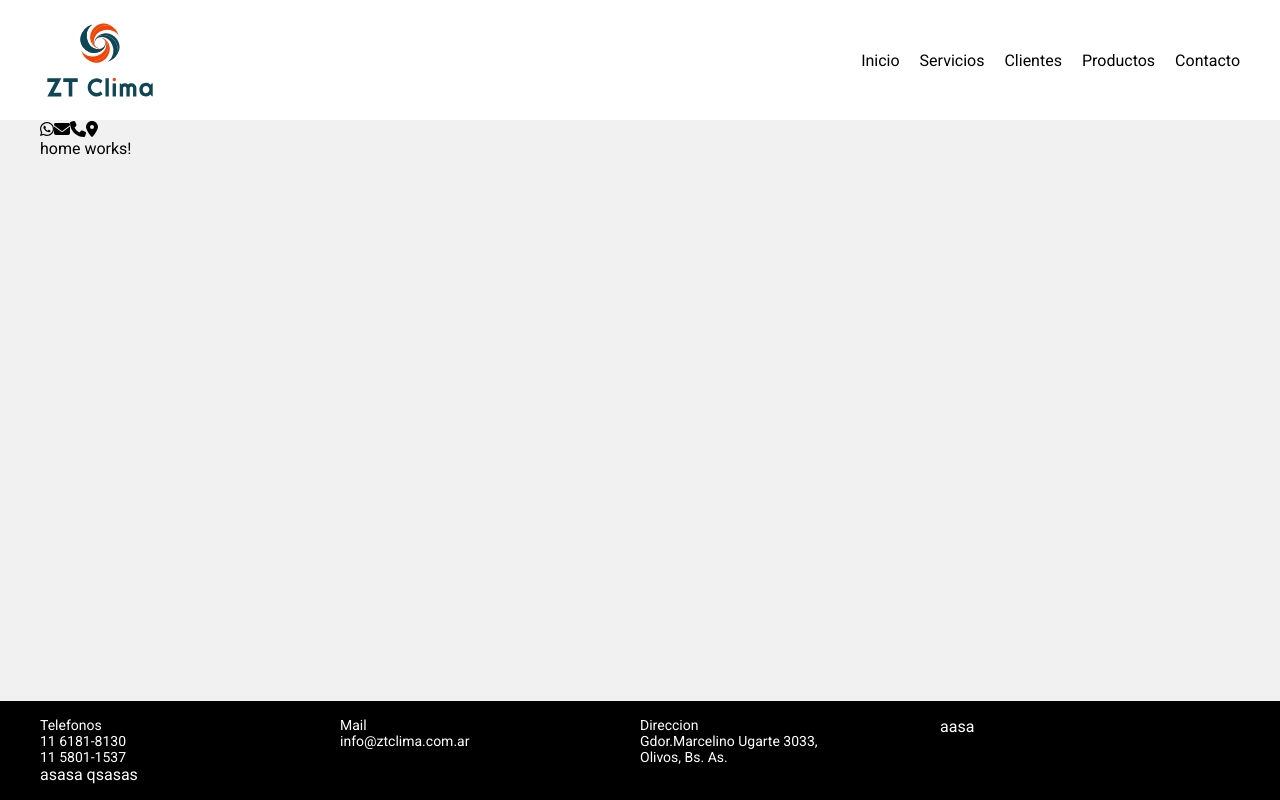
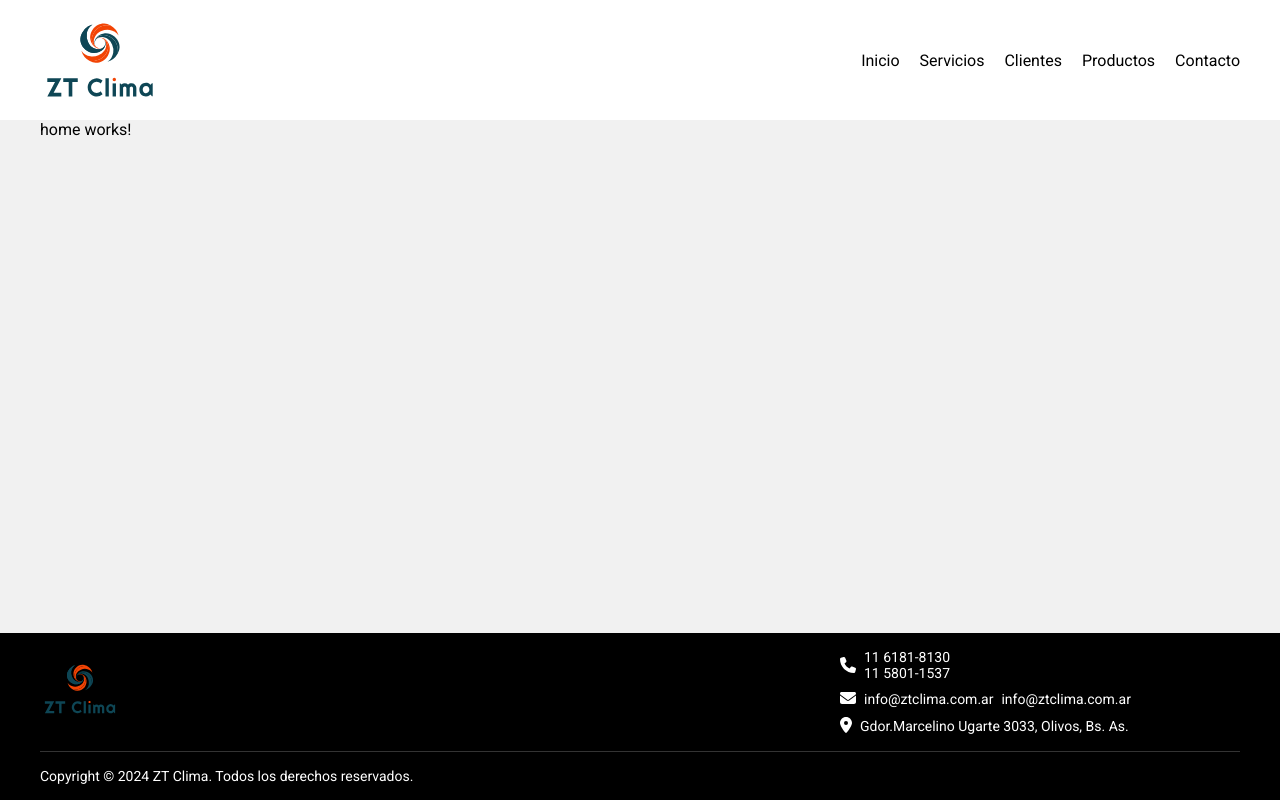
Before and after one commit to Terpodia/zt-clima-web-app, an Angular app: page / in a window 1280 px wide. Built offline with nearby package versions, Linux system fonts and the light colour scheme.

Commit message:
feat: footer v0.1

```diff
--- a/src/_grid-settings.scss
+++ b/src/_grid-settings.scss
@@ -10,9 +10,10 @@ $breakpoints: (
 @mixin make-grid-columns() {
   @for $i from 1 through $grid-columns {
     .col-#{$i} {
+      display: flex;
+      flex-direction: column;
       width: calc(100% / $grid-columns * $i);
       float: left;
-      box-sizing: border-box;
     }
   }
 
--- a/src/app/app.component.html
+++ b/src/app/app.component.html
@@ -2,10 +2,6 @@
 
 <main class="content">
   <div class="container">
-    <fa-icon [icon]="faWhatsapp"></fa-icon>
-    <fa-icon [icon]="faEnvelope"></fa-icon>
-    <fa-icon [icon]="faPhone"></fa-icon>
-    <fa-icon [icon]="faMapMarkerAlt"></fa-icon>
     <router-outlet></router-outlet>
   </div>
 </main>
--- a/src/app/app.component.ts
+++ b/src/app/app.component.ts
@@ -2,25 +2,14 @@ import { Component } from '@angular/core';
 import { RouterOutlet } from '@angular/router';
 import { HeaderComponent } from './components/header/header.component';
 import { FooterComponent } from './components/footer/footer.component';
-import { FontAwesomeModule } from '@fortawesome/angular-fontawesome';
-import { faWhatsapp } from '@fortawesome/free-brands-svg-icons';
-import {
-  faEnvelope,
-  faPhone,
-  faMapMarkerAlt,
-} from '@fortawesome/free-solid-svg-icons';
 
 @Component({
   selector: 'app-root',
   standalone: true,
-  imports: [RouterOutlet, HeaderComponent, FooterComponent, FontAwesomeModule],
+  imports: [RouterOutlet, HeaderComponent, FooterComponent],
   templateUrl: './app.component.html',
   styleUrl: './app.component.scss',
 })
 export class AppComponent {
   title = 'zt-clima-web-app';
-  faWhatsapp = faWhatsapp;
-  faEnvelope = faEnvelope;
-  faPhone = faPhone;
-  faMapMarkerAlt = faMapMarkerAlt;
 }
--- a/src/app/components/footer/footer.component.html
+++ b/src/app/components/footer/footer.component.html
@@ -1,27 +1,40 @@
 <footer class="container">
   <div class="row contact">
-    <div class="col-6 col-lg-3">
-        <p>Telefonos</p>
+    <div class="col-12 col-md-6 col-lg-8">
+      <img
+        alt="logo"
+        src="../../../assets/logo.svg"
+        height="80px"
+        width="80px"
+      />
+    </div>
+    <div class="col-12 col-md-6 col-lg-4" style="gap: 0.5rem">
+      <div class="item">
+        <fa-icon [icon]="faPhone"></fa-icon>
+        <div class="info">
           <p>11 6181-8130</p>
           <p>11 5801-1537</p>
         </div>
-    <div class="col-6 col-lg-3">
-        <p>Mail</p>
+      </div>
+
+      <div class="item">
+        <fa-icon [icon]="faEnvelope"></fa-icon>
+        <p>info&#64;ztclima.com.ar</p>
         <p>info&#64;ztclima.com.ar</p>
       </div>
-    <div class="col-6 col-lg-3">
-        <p>Direccion</p>
-        <p>Gdor.Marcelino Ugarte 3033,</p>
-        <p>Olivos, Bs. As.</p>
+
+      <div class="item">
+        <fa-icon [icon]="faMapMarkerAlt"></fa-icon>
+        <p>Gdor.Marcelino Ugarte 3033, Olivos, Bs. As.</p>
       </div>
-    <div class="col-6 col-lg-3">
-        aasa
     </div>
   </div>
 
+  <hr />
+
   <div class="row" style="color: white">
-    asasa
-    qsasas
+    <p class="footer-text">
+      Copyright © 2024 ZT Clima. Todos los derechos reservados.
+    </p>
   </div>
-
 </footer>
--- a/src/app/components/footer/footer.component.scss
+++ b/src/app/components/footer/footer.component.scss
@@ -10,3 +10,19 @@
 p {
   font-size: 14px;
 }
+
+.item {
+  display: flex;
+  align-items: center;
+  gap: 0.5rem;
+
+  .info {
+    display: flex;
+    flex-direction: column;
+  }
+}
+
+
+hr {
+  margin: 1rem 0;
+}
--- a/src/app/components/footer/footer.component.ts
+++ b/src/app/components/footer/footer.component.ts
@@ -1,12 +1,22 @@
 import { Component } from '@angular/core';
+import { FontAwesomeModule } from '@fortawesome/angular-fontawesome';
+import { faWhatsapp } from '@fortawesome/free-brands-svg-icons';
+import {
+  faEnvelope,
+  faPhone,
+  faMapMarkerAlt,
+} from '@fortawesome/free-solid-svg-icons';
 
 @Component({
   selector: 'app-footer',
   standalone: true,
-  imports: [],
+  imports: [FontAwesomeModule],
   templateUrl: './footer.component.html',
   styleUrl: './footer.component.scss'
 })
 export class FooterComponent {
-
+  faWhatsapp = faWhatsapp;
+  faEnvelope = faEnvelope;
+  faPhone = faPhone;
+  faMapMarkerAlt = faMapMarkerAlt;
 }
--- a/src/app/components/header/header.component.html
+++ b/src/app/components/header/header.component.html
@@ -2,7 +2,12 @@
   <div
     style="display: flex; justify-content: space-between; align-items: center"
   >
-    <img src="../../../assets/logo.svg" height="120px" width="120px" />
+    <img
+      alt="logo"
+      src="../../../assets/logo.svg"
+      height="120px"
+      width="120px"
+    />
     <div style="display: flex; gap: 20px">
       <a [routerLink]="''">Inicio</a>
       <a [routerLink]="'/servicios'">Servicios</a>
--- a/src/styles.scss
+++ b/src/styles.scss
@@ -22,9 +22,17 @@ p {
   margin: 0;
 }
 
+hr {
+  border: none;
+  height: 1px;
+  background-color: #333;
+}
+
 @import "grid-settings";
 
 .container {
+  display: flex;
+  flex-direction: column;
   max-width: 1200px;
   margin: 0 auto;
   width: 100%;
```
Lines whose indentation alone changed are shown as unchanged.
